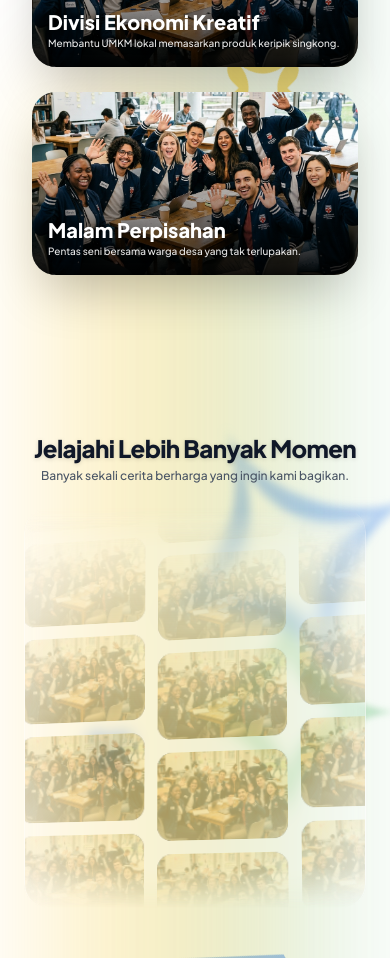
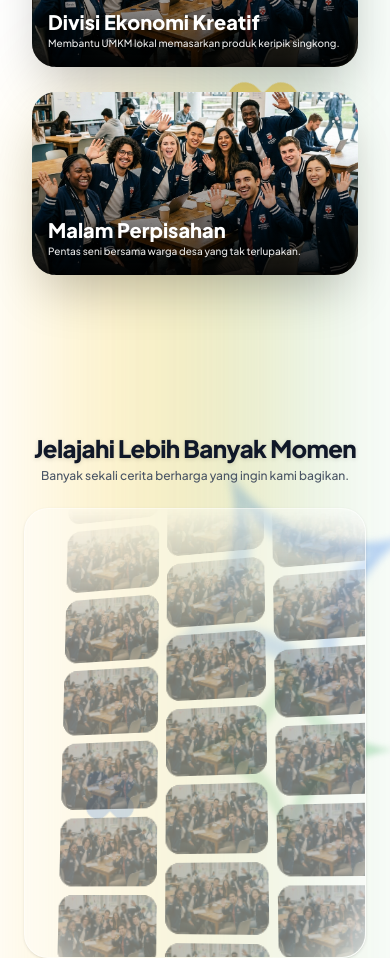
Before and after one commit to iqbalgsr46/Web-Proker-KKN-UBP-2026, a Next.js app: page /tentang in a window 390 px wide. Shown: the part 2200-3158 px from the top of the page. Built offline with nearby package versions, Linux system fonts and the light colour scheme.

Commit message:
fix(ui): optimize DriftWall sizing for mobile devices to prevent cutoff, remove double-masking to fix frame drops, and change yellow overlay to neutral dark for better aesthetics

```diff
--- a/src/app/tentang/page.tsx
+++ b/src/app/tentang/page.tsx
@@ -283,23 +283,24 @@ export default function TentangPage() {
             <h3 className="text-2xl sm:text-3xl font-black text-gray-900 tracking-tight mb-1 sm:mb-2 drop-shadow-sm">Jelajahi Lebih Banyak Momen</h3>
             <p className="text-xs sm:text-base text-gray-600 font-medium">Banyak sekali cerita berharga yang ingin kami bagikan.</p>
           </div>
-          <div className="w-full h-[400px] sm:h-[600px] md:h-[700px] rounded-3xl overflow-hidden [mask-image:linear-gradient(to_bottom,transparent,black_10%,black_90%,transparent)] border border-white/40 shadow-sm bg-white/20 backdrop-blur-sm">
+          <div className="w-full h-[450px] sm:h-[600px] md:h-[700px] rounded-3xl overflow-hidden border border-white/40 shadow-sm bg-white/40 transform-gpu">
             <DriftWall
               items={Array.from({ length: 15 }, (_, i) => ({
                 image: "/images/kkn_students_placeholder.png",
                 title: `Momen KKN ${i + 1}`
               }))}
               columns={typeof window !== 'undefined' && window.innerWidth < 640 ? 3 : 5}
-              tileWidth={typeof window !== 'undefined' && window.innerWidth < 640 ? 120 : 200}
-              tileHeight={typeof window !== 'undefined' && window.innerWidth < 640 ? 80 : 132}
-              gap={12}
+              tileWidth={typeof window !== 'undefined' && window.innerWidth < 640 ? 96 : 200}
+              tileHeight={typeof window !== 'undefined' && window.innerWidth < 640 ? 64 : 132}
+              gap={typeof window !== 'undefined' && window.innerWidth < 640 ? 8 : 12}
               tilt={10}
-              perspective={1500}
-              depth={100}
-              speed={35}
-              parallax={0.4}
+              perspective={typeof window !== 'undefined' && window.innerWidth < 640 ? 800 : 1500}
+              depth={typeof window !== 'undefined' && window.innerWidth < 640 ? 80 : 100}
+              speed={30}
+              parallax={typeof window !== 'undefined' && window.innerWidth < 640 ? 0 : 0.4}
               pauseOnHover={true}
-              overlayColor="#fbbc04"
+              fade={0.3}
+              overlayColor="#202124"
             />
           </div>
         </div>
```
